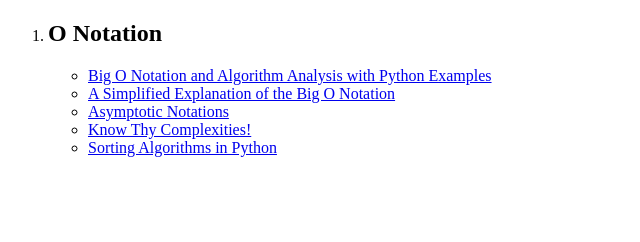
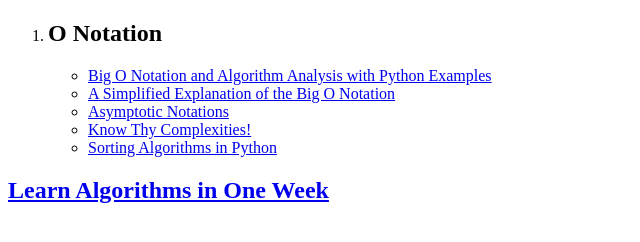
Before and after one commit to osvita-code/algorithms, a plain HTML site: page index.html in a window 1280 px wide. Shown: the whole page, without its empty margins (0-640 px from the left). Drawn offline with Linux system fonts and the light colour scheme.

Commit message:
Add Learn Algorithms in One Week

```diff
--- a/index.html
+++ b/index.html
@@ -23,6 +23,7 @@
             </ul>
         </li>
     </ol>
+    <h2><a href="https://coderbyte.com/starter-course/algorithms-and-data-structures">Learn Algorithms in One Week</a></h2>
 </body>
 
 </html>
```
